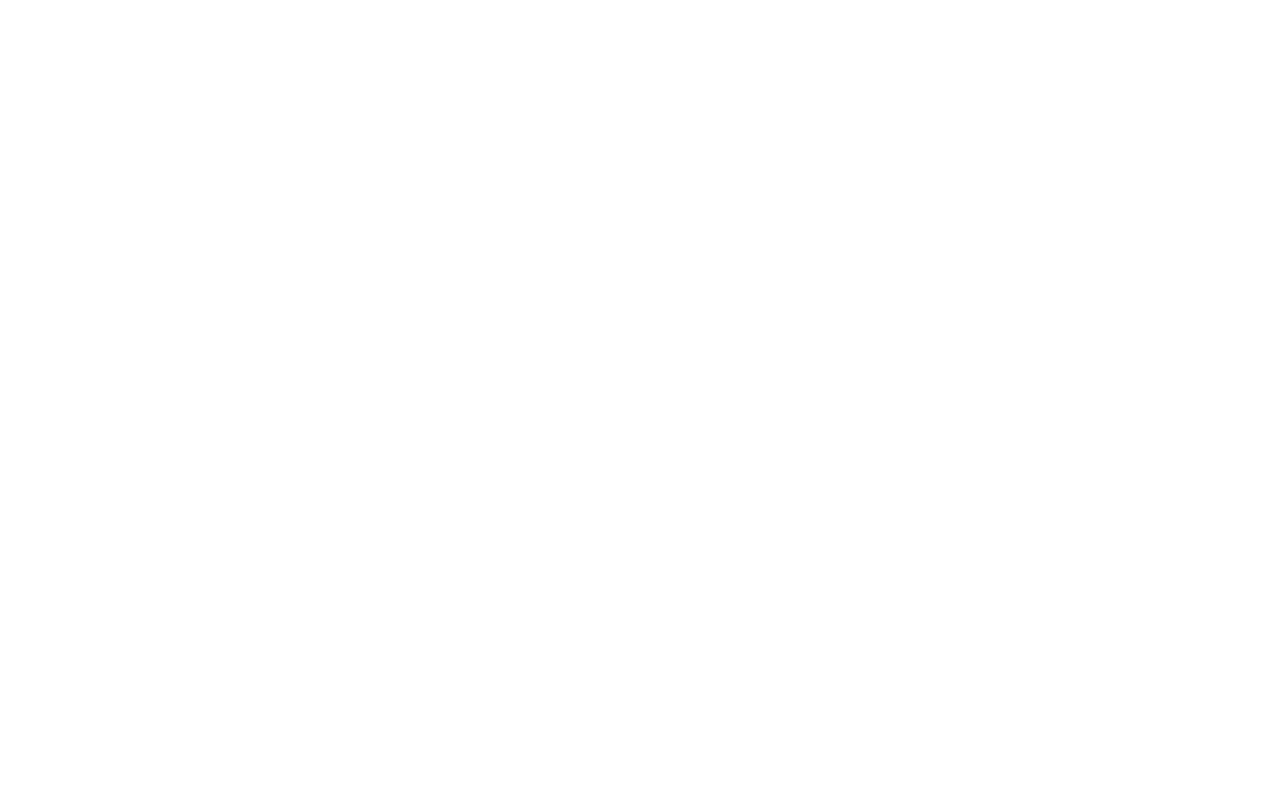
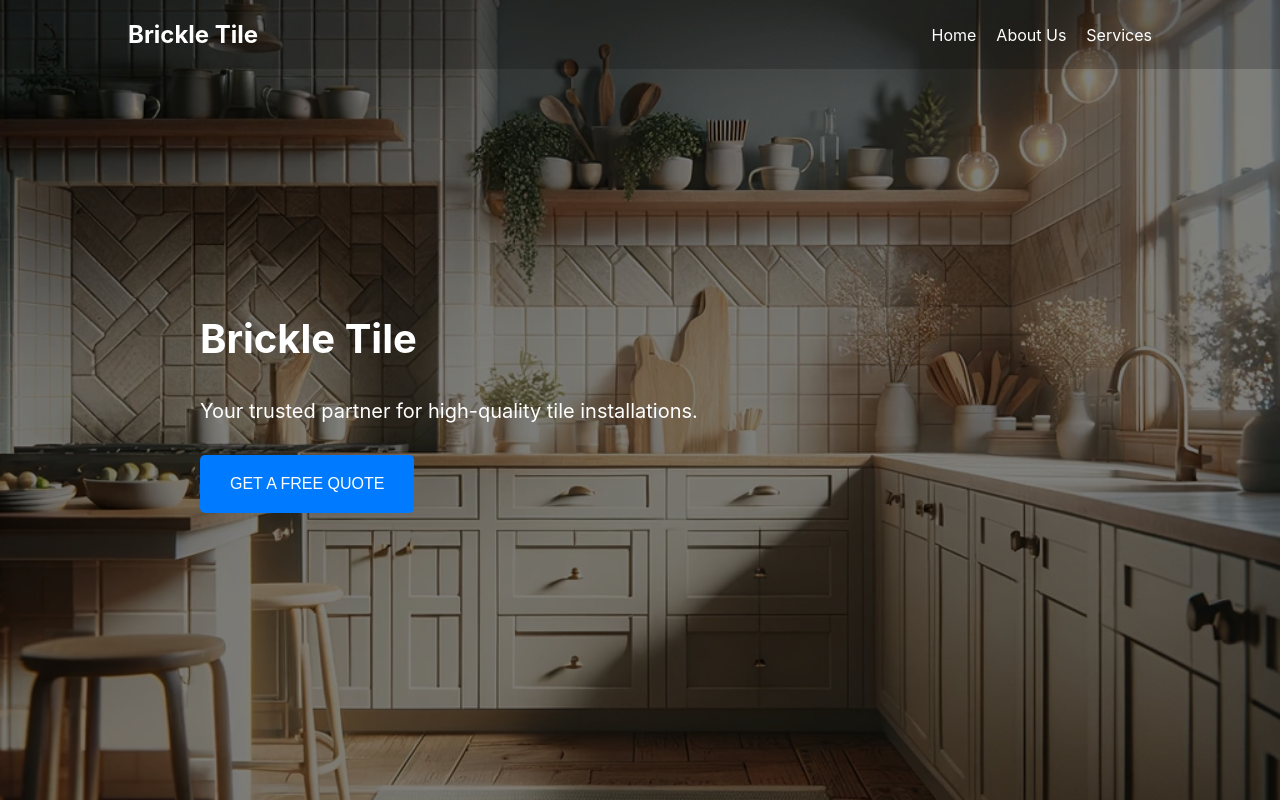
Before and after one commit to Santiago-Betancur/brickle-tile-website, a React (Create React App) app: page /hero-section in a window 1280 px wide. Before the commit this address had no page. Built offline with nearby package versions, Linux system fonts and the light colour scheme.

Commit message:
added a hero image, navigation, and 3 nav buttons

```diff
--- a/src/App.css
+++ b/src/App.css
@@ -1,38 +1,10 @@
-.App {
-  text-align: center;
+html, body {
+  margin: 0;
+  padding: 0;
+  overflow-x: hidden; /* Prevent horizontal scroll */
 }
 
-.App-logo {
-  height: 40vmin;
-  pointer-events: none;
-}
 
 @media (prefers-reduced-motion: no-preference) {
-  .App-logo {
-    animation: App-logo-spin infinite 20s linear;
-  }
+
 }
-
-.App-header {
-  background-color: #282c34;
-  min-height: 100vh;
-  display: flex;
-  flex-direction: column;
-  align-items: center;
-  justify-content: center;
-  font-size: calc(10px + 2vmin);
-  color: white;
-}
-
-.App-link {
-  color: #61dafb;
-}
-
-@keyframes App-logo-spin {
-  from {
-    transform: rotate(0deg);
-  }
-  to {
-    transform: rotate(360deg);
-  }
-}
--- a/src/App.js
+++ b/src/App.js
@@ -1,5 +1,6 @@
 import React from 'react';
 import { BrowserRouter as Router, Route, Routes } from 'react-router-dom';
+import Navbar from './components/Navbar';
 import HeroSection from './components/HeroSection';
 import AboutUs from './components/AboutUs';
 import Services from './components/Services';
@@ -8,9 +9,10 @@
 function App() {
   return (
     <Router>
+      <Navbar />
       <div className="App">
         <Routes>
-          <Route path="/" element={<HeroSection />} exact />
+          <Route path="/hero-section" element={<HeroSection />} exact />
           <Route path="/about-us" element={<AboutUs />} />
           <Route path="/services" element={<Services />} />
           {/* Add more routes here */}
--- /dev/null
+++ b/src/components/HeroSection.css
@@ -0,0 +1,50 @@
+.hero-section {
+    background:url('/src/images/HeroImage.webp')no-repeat center center;
+    background-size: cover;
+    color: #fff;
+    text-align: center;
+    padding: 0px 200px;
+    position: relative;
+    z-index: 1;
+    height: 100vh;
+    display: flex;
+    flex-direction: column;
+    justify-content: center;
+    align-items:flex-start;
+}
+
+.hero-section::before{
+    content: '';
+    position: absolute;
+    top: 0;
+    right: 0;
+    bottom: 0;
+    left: 0;
+    background: rgba(0,0, 0, 0.5);
+    z-index: -1;
+}
+.hero-section h1 {
+    font-size: 2.5rem;
+    margin-bottom: 1rem;
+}
+
+.hero-section p {
+    font-size: 1.25rem;
+    margin-bottom: 2rem;
+}
+
+.hero-section button {
+    background-color: #007bff;
+    color: #fff;
+    text-transform: uppercase;
+    font-size: 1rem;
+    border: none;
+    padding: 20px 30px;
+    cursor: pointer;
+    border-radius: 5px;
+    transition: background-color 0.3 ease;
+
+}
+.hero-section button:hover {
+    background-color: #0056b3;
+}
--- a/src/components/HeroSection.js
+++ b/src/components/HeroSection.js
@@ -1,5 +1,5 @@
 import React from "react";
-
+import './HeroSection.css';
 function HeroSection() {
     return(
         <div className="hero-section">
--- /dev/null
+++ b/src/components/Navbar.css
@@ -0,0 +1,30 @@
+.navbar {
+    display: flex;
+    justify-content: space-between;
+    align-items: center;
+    position: absolute;
+    top: 0;
+    left: 0;
+    width: 100%;
+    padding: 20px 10%;
+    background: rgba(0, 0, 0, 0.2);
+    color: #fff;
+    z-index: 3; /* Ensure navbar is above hero image and text */
+    box-sizing: border-box;
+}
+
+  .navbar-logo {
+    font-size: 1.5rem;
+    font-weight: bold;
+  }
+
+  .navbar-links a {
+    margin-left: 20px;
+    color: #fff;
+    text-decoration: none;
+    transition: color 0.3s ease;
+  }
+
+  .navbar-links a:hover {
+    color: #007bff;
+  }
--- /dev/null
+++ b/src/components/Navbar.js
@@ -0,0 +1,18 @@
+import React from "react";
+import { Link } from 'react-router-dom';
+import './Navbar.css';
+
+function Navbar() {
+    return (
+        <nav className="navbar">
+            <div className="navbar-logo">Brickle Tile</div>
+            <div className="navbar-links">
+                <Link to="/hero-section" >Home</Link>
+                <Link to="/about-us">About Us</Link>
+                <Link to="/services">Services</Link>
+            </div>
+        </nav>
+    );
+}
+
+export default Navbar;
```
Also changed, not shown: src/components/CTA.js (deleted), src/images/BrickleTileLogo.webp (added), src/images/HeroImage.webp (added).
